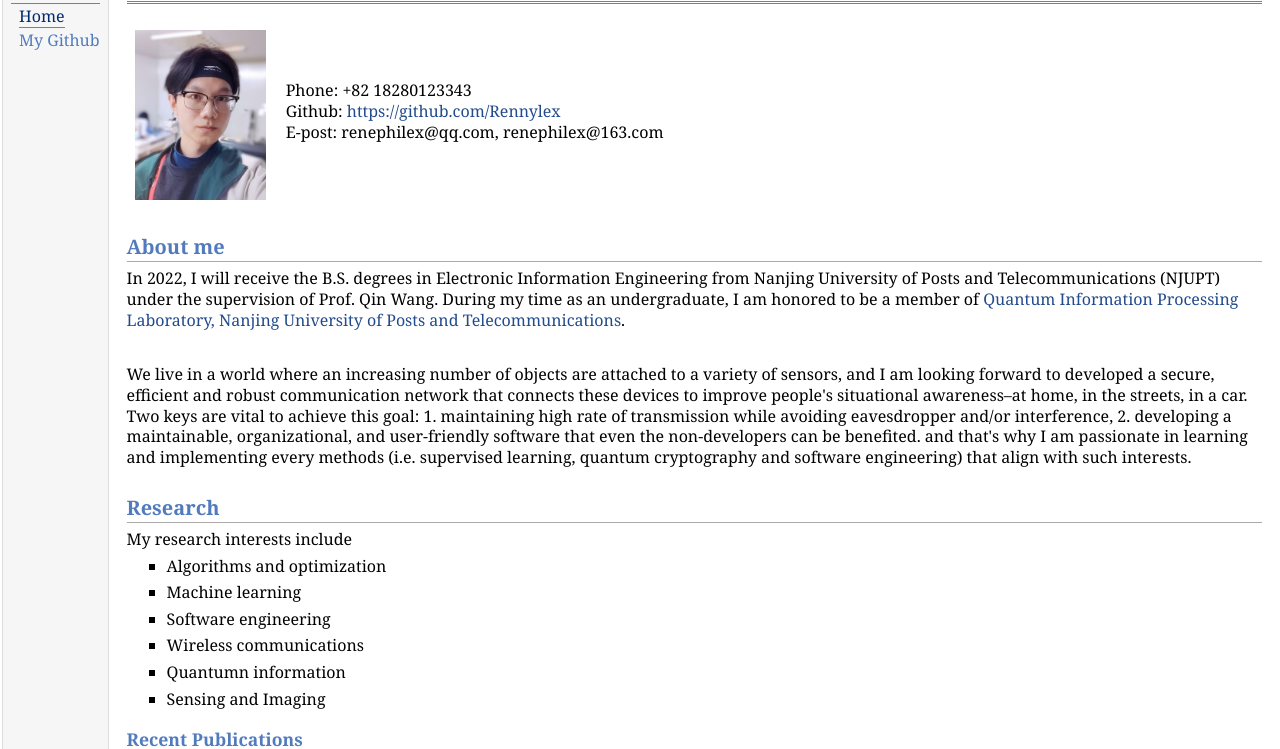
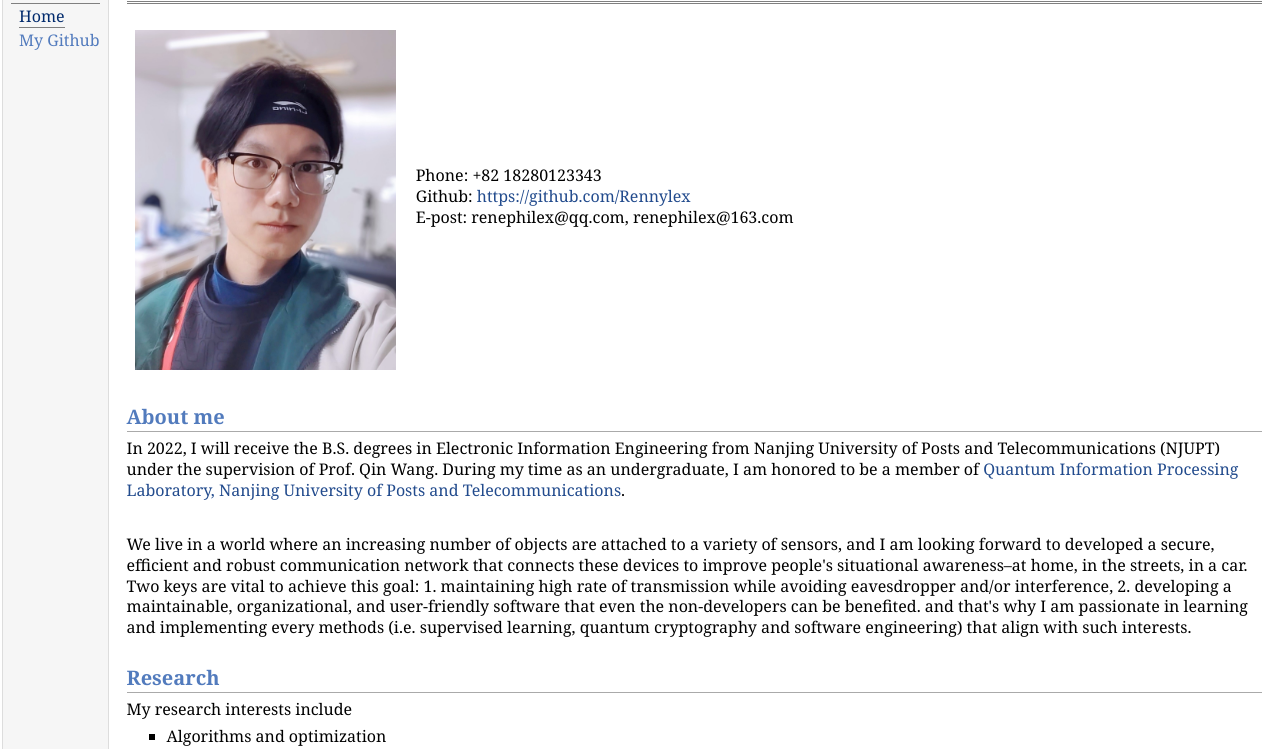
Before and after one commit to Rennylex/renephilex, a plain HTML site: page index.html in a window 1280 px wide. Shown: the part 48-797 px from the top of the page. Drawn offline with Linux system fonts and the light colour scheme.

Commit message:
Update index.html

```diff
--- a/index.html
+++ b/index.html
@@ -21,7 +21,7 @@
 <div id="subtitle"></div>
 </div>
 <table class="imgtable"><tr><td>
-<img src="me3.jpg" alt="alt text" width="131px" height="170px" />&nbsp;</td>
+<img src="me3.jpg" alt="alt text" width="261px" height="340px" />&nbsp;</td>
 <td align="left"><p>Phone: +82 18280123343 <br />
 Github: <a href="https://github.com/Rennylex">https://github.com/Rennylex</a> <br />
 E-post: renephilex@qq.com, renephilex@163.com <br /></p>
```
